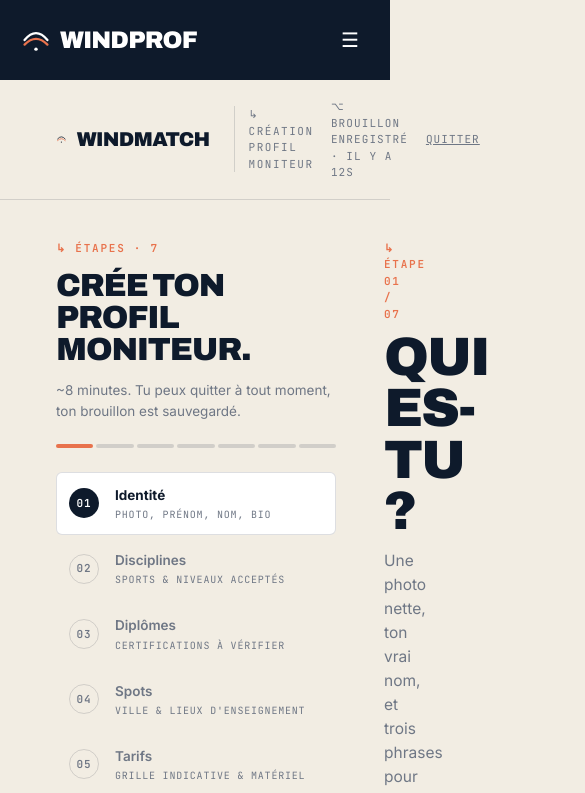
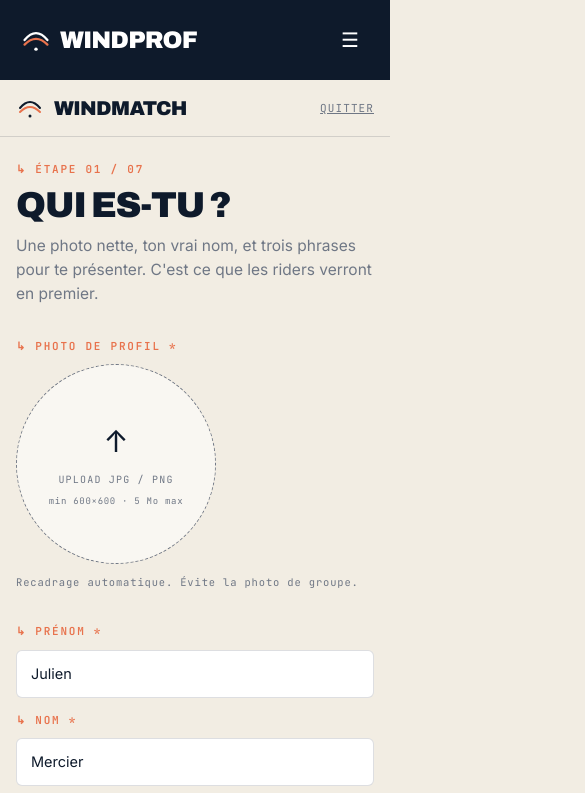
Before and after one commit to theofournier/windprof, a SvelteKit app: page /prof-register in a window 390 px wide. Shown: the top 793 px of the page, 585 px wide, since content can reach past the window. Built offline with nearby package versions, Linux system fonts and the light colour scheme.

Commit message:
Prof register responsive

```diff
--- a/src/lib/components/prof-register/ProfRegisterHeader.svelte
+++ b/src/lib/components/prof-register/ProfRegisterHeader.svelte
@@ -1,4 +1,4 @@
-<header class="flex items-center justify-between border-b border-line bg-bg px-14 py-4.5">
+<header class="flex items-center justify-between border-b border-line bg-bg px-4 py-3.5 sm:px-8 sm:py-4.5 lg:px-14">
 	<div class="flex items-center gap-2.5">
 		<svg width="28" height="28" viewBox="0 0 28 28" fill="none">
 			<path d="M4 14 Q 14 2, 24 14" stroke="#0E1A2B" stroke-width="2" fill="none" stroke-linecap="round" />
@@ -6,12 +6,12 @@
 			<circle cx="14" cy="22" r="1.5" fill="#0E1A2B" />
 		</svg>
 		<span class="font-display text-xl font-black tracking-tight text-ink uppercase">Windmatch</span>
-		<span class="ml-3.5 border-l border-line pl-3.5 font-mono text-label tracking-label text-muted uppercase">
+		<span class="ml-3.5 hidden border-l border-line pl-3.5 font-mono text-label tracking-label text-muted uppercase sm:inline">
 			↳ Création profil moniteur
 		</span>
 	</div>
 	<div class="flex items-center gap-4.5">
-		<span class="font-mono text-label tracking-loose text-muted uppercase">
+		<span class="hidden font-mono text-label tracking-loose text-muted uppercase sm:inline">
 			⌥ Brouillon enregistré · il y a 12s
 		</span>
 		<a href="/" class="font-mono text-label tracking-loose text-muted underline uppercase">Quitter</a>
--- a/src/lib/components/prof-register/StepContact.svelte
+++ b/src/lib/components/prof-register/StepContact.svelte
@@ -17,7 +17,7 @@
 	</div>
 
 	<!-- Phone + email -->
-	<div class="grid grid-cols-2 gap-3.5">
+	<div class="grid grid-cols-1 gap-3.5 sm:grid-cols-2">
 		<div>
 			<label for="phone" class="mb-2.5 block font-mono text-label font-semibold tracking-widest text-accent uppercase">
 				↳ TÉLÉPHONE
@@ -55,12 +55,12 @@
 		<div class="mb-2.5 font-mono text-label font-semibold tracking-widest text-accent uppercase">
 			↳ VISIBILITÉ DES COORDONNÉES
 		</div>
-		<div class="grid grid-cols-3 gap-2.5">
+		<div class="grid grid-cols-1 gap-2.5 sm:grid-cols-3">
 			{#each [
 				{ n: 'Téléphone + email', d: 'Recommandé', on: true },
 				{ n: 'Email seulement', d: 'Si tu préfères filtrer', on: false },
 				{ n: 'Téléphone seulement', d: 'Réponse plus rapide', on: false }
-			] as opt}
+			] as opt (opt.n)}
 				<div class="cursor-pointer rounded-[10px] border p-4 {opt.on ? 'border-ink bg-white' : 'border-line bg-bg-card'}">
 					<div class="mb-1 flex items-center gap-2">
 						<span class="flex h-4 w-4 items-center justify-center rounded-full text-[9px] font-bold text-white {opt.on ? 'bg-accent' : 'border-[1.5px] border-line bg-transparent'}">
--- a/src/lib/components/prof-register/StepIdentity.svelte
+++ b/src/lib/components/prof-register/StepIdentity.svelte
@@ -1,4 +1,4 @@
-<div class="grid items-start gap-8" style="grid-template-columns: 220px 1fr">
+<div class="grid items-start gap-8 grid-cols-1 sm:grid-cols-[220px_1fr]">
 	<!-- Photo upload -->
 	<div>
 		<div class="mb-2.5 font-mono text-label font-semibold tracking-widest text-accent uppercase">
@@ -22,7 +22,7 @@
 	<!-- Fields -->
 	<div class="grid gap-4.5">
 		<!-- Name row -->
-		<div class="grid grid-cols-2 gap-3.5">
+		<div class="grid grid-cols-1 gap-3.5 sm:grid-cols-2">
 			<div>
 				<label for="prenom" class="mb-2.5 block font-mono text-label font-semibold tracking-widest text-accent uppercase">
 					↳ PRÉNOM *
@@ -83,7 +83,7 @@
 					{ l: 'Deutsch', on: false },
 					{ l: 'Italiano', on: false },
 					{ l: 'Nederlands', on: false }
-				] as lang}
+				] as lang (lang.l)}
 					<span class="inline-flex cursor-pointer items-center gap-1.5 rounded-[4px] px-2.5 py-1 font-mono text-label font-semibold tracking-[0.04em] uppercase {lang.on ? 'bg-ink text-white' : 'border border-line bg-transparent'}">
 						{lang.on ? '✓ ' : ''}{lang.l}
 					</span>
--- a/src/lib/components/prof-register/StepPrices.svelte
+++ b/src/lib/components/prof-register/StepPrices.svelte
@@ -16,8 +16,8 @@
 		<div class="mb-3 font-mono text-label tracking-loose text-muted uppercase">
 			⌥ Tarifs négociables en direct — Windmatch ne prend aucune commission
 		</div>
-		<div class="overflow-hidden rounded-[10px] border border-line">
-			{#each prices as row, i}
+		<div class="overflow-x-auto overflow-hidden rounded-[10px] border border-line">
+			{#each prices as row, i (row.d)}
 				<div
 					class="grid items-center gap-3 px-5 py-3.5 {i < prices.length - 1 ? 'border-b border-line' : ''}"
 					style="grid-template-columns: 2fr 1fr 1fr auto"
@@ -59,7 +59,7 @@
 		<div class="mb-2 font-mono text-[10.5px] tracking-wide text-muted">
 			Optionnel — affiché en bas de ta fiche publique
 		</div>
-		<div class="grid grid-cols-2 gap-3.5">
+		<div class="grid grid-cols-1 gap-3.5 sm:grid-cols-2">
 			<input
 				type="text"
 				value="https://julien-kite.com"
--- a/src/lib/components/prof-register/StepReview.svelte
+++ b/src/lib/components/prof-register/StepReview.svelte
@@ -22,7 +22,7 @@
 	</div>
 
 	<!-- Recap grid -->
-	<div class="grid grid-cols-2 gap-3.5">
+	<div class="grid grid-cols-1 gap-3.5 sm:grid-cols-2">
 		<!-- Diplômes -->
 		<div class="rounded-[10px] border border-line bg-white px-5.5 py-5">
 			<div class="mb-3 flex items-center justify-between">
--- a/src/lib/components/prof-register/StepSpots.svelte
+++ b/src/lib/components/prof-register/StepSpots.svelte
@@ -1,6 +1,6 @@
 <div class="grid gap-5.5">
 	<!-- City + region -->
-	<div class="grid grid-cols-2 gap-3.5">
+	<div class="grid grid-cols-1 gap-3.5 sm:grid-cols-2">
 		<div>
 			<label for="city" class="mb-2.5 block font-mono text-label font-semibold tracking-widest text-accent uppercase">
 				↳ VILLE D'ENSEIGNEMENT PRINCIPALE *
@@ -42,7 +42,7 @@
 				{ name: 'Leucate — La Franqui', primary: true },
 				{ name: 'La Palme', primary: false },
 				{ name: 'Gruissan', primary: false }
-			] as spot, i}
+			] as spot, i (spot.name)}
 				<div
 					class="grid items-center gap-3.5 rounded-lg border border-line bg-white px-4.5 py-3.5"
 					style="grid-template-columns: auto 1fr auto auto"
@@ -79,7 +79,7 @@
 		<div class="mb-2 font-mono text-[10.5px] tracking-wide text-muted">
 			Si non, le rider amène son propre matériel
 		</div>
-		<div class="mb-2.5 grid grid-cols-2 gap-2.5">
+		<div class="mb-2.5 grid grid-cols-1 gap-2.5 sm:grid-cols-2">
 			<div class="cursor-pointer rounded-[10px] border border-ink bg-white p-4.5">
 				<div class="mb-1.5 flex items-center gap-2.5">
 					<span class="flex h-4.5 w-4.5 items-center justify-center rounded-full bg-accent text-label font-bold text-white">●</span>
--- a/src/routes/prof-register/+page.svelte
+++ b/src/routes/prof-register/+page.svelte
@@ -54,17 +54,19 @@
 	<ProfRegisterHeader />
 
 	<div
-		class="mx-auto grid items-start gap-12 px-14 pt-10 pb-20"
-		style="max-width: 1320px; grid-template-columns: 280px 1fr"
+		class="mx-auto px-4 pt-6 pb-16 sm:px-8 lg:grid lg:items-start lg:gap-12 lg:px-14 lg:pt-10 lg:pb-20 lg:grid-cols-[280px_1fr]"
+		style="max-width: 1320px"
 	>
-		<ProfRegisterSidebar />
+		<div class="hidden lg:block">
+			<ProfRegisterSidebar />
+		</div>
 
 		<main class="min-w-0">
 			<div class="mb-2.5 font-mono text-[11px] font-semibold tracking-widest text-accent uppercase">
 				↳ ÉTAPE {stepNumbers[step]} / 07
 			</div>
 			<h1
-				class="m-0 mb-3 font-display text-[54px] leading-[0.95] font-black tracking-tight uppercase"
+				class="m-0 mb-3 font-display text-[36px] leading-[0.95] font-black tracking-tight uppercase sm:text-[44px] lg:text-[54px]"
 			>
 				{stepTitles[step]}
 			</h1>
```
Also changed, not shown: src/lib/components/prof-register/StepCerts.svelte (+5 -8 lines), src/lib/components/prof-register/StepDisciplines.svelte (+4 -4 lines).
